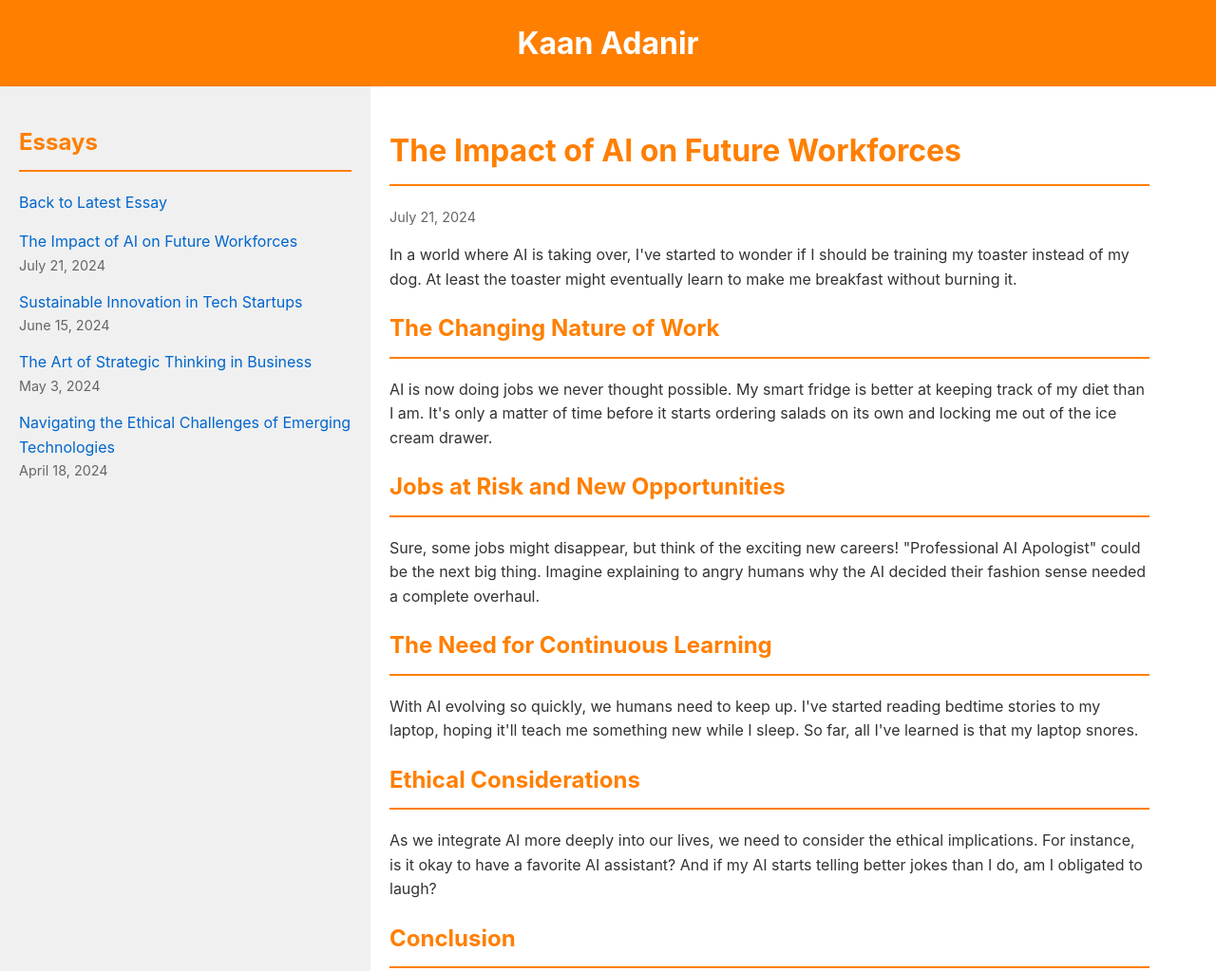
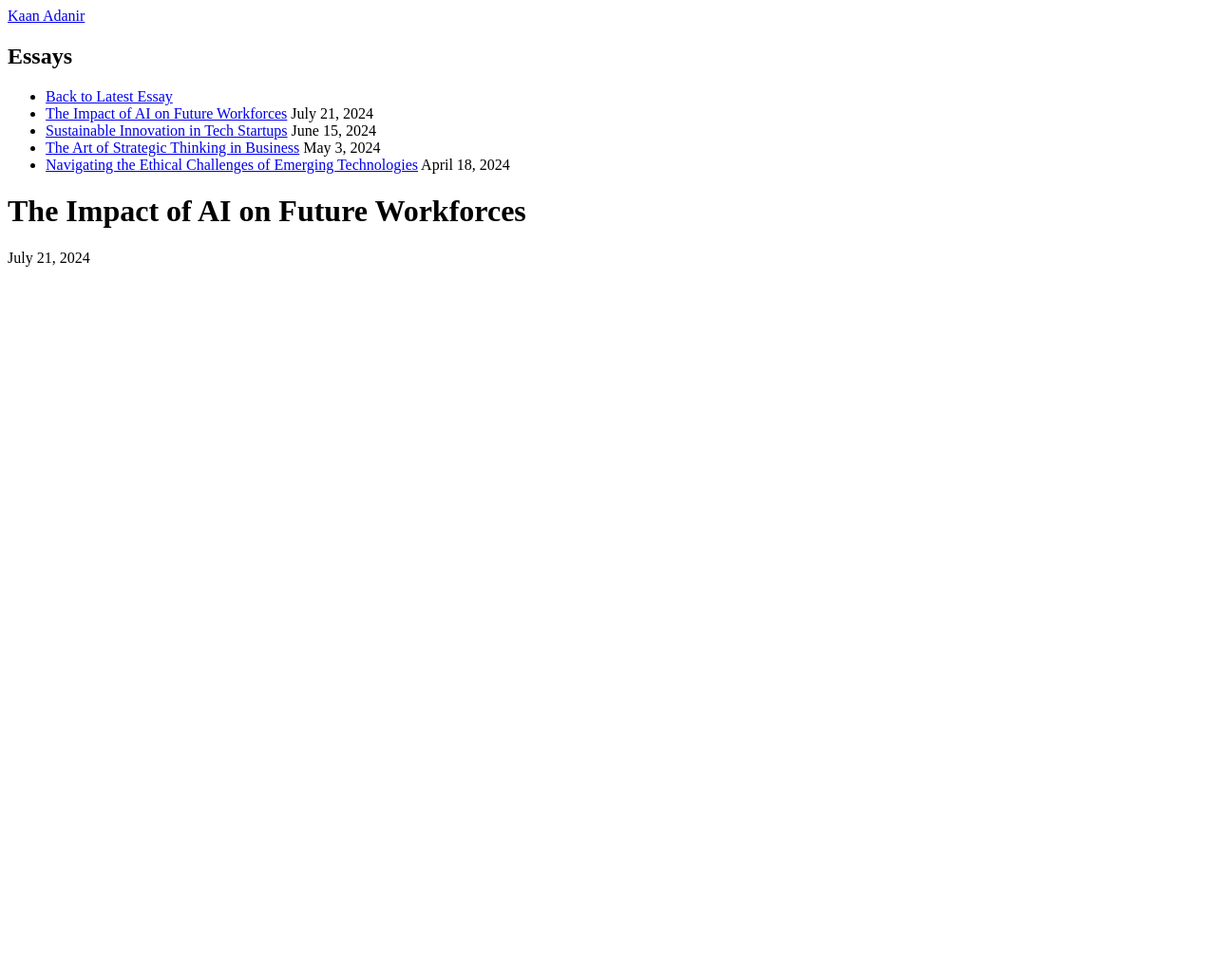
Before and after one commit to kaanadanir/kaanadanir.com, a plain HTML site: page ai-future-workforces.html in a window 1280 px wide. Shown: the top 1023 px of the page at 95% size. After the commit the page ends 800 px from the top, so only its background shows below. Drawn offline with Linux system fonts and the light colour scheme.

Commit message:
Update ai-future-workforces.html

```diff
--- a/ai-future-workforces.html
+++ b/ai-future-workforces.html
@@ -5,69 +5,13 @@
     <meta name="viewport" content="width=device-width, initial-scale=1.0">
     <title>Kaan Adanir - The Impact of AI on Future Workforces</title>
     <style>
-        body, html {
-            margin: 0;
-            padding: 0;
-            font-family: -apple-system, BlinkMacSystemFont, 'Segoe UI', Roboto, Oxygen, Ubuntu, Cantarell, 'Open Sans', 'Helvetica Neue', sans-serif;
-            line-height: 1.6;
-            color: #333;
-            height: 100%;
-        }
-        .banner {
-            background-color: #FF7F00;
-            color: white;
-            text-align: center;
-            padding: 20px 0;
-            font-size: 2em;
-            font-weight: bold;
-        }
-        .container {
-            display: flex;
-            min-height: calc(100% - 80px);
-        }
-        .sidebar {
-            width: 350px;
-            background-color: #f0f0f0;
-            padding: 20px;
-            box-shadow: 2px 0 5px rgba(0,0,0,0.1);
-        }
-        .content {
-            flex-grow: 1;
-            padding: 20px 40px 20px 20px;
-            background-color: #ffffff;
-            overflow-y: auto;
-            max-width: 800px;
-        }
-        h1, h2 {
-            border-bottom: 2px solid #FF7F00;
-            padding-bottom: 10px;
-            color: #FF7F00;
-        }
-        ul {
-            list-style-type: none;
-            padding-left: 0;
-        }
-        li {
-            margin-bottom: 15px;
-        }
-        a {
-            color: #0066cc;
-            text-decoration: none;
-            transition: color 0.3s ease;
-        }
-        a:hover {
-            color: #FF7F00;
-        }
-        .date {
-            color: #666;
-            font-size: 0.9em;
-            display: block;
-        }
+        /* Same styles as in the index.html */
+        /* ... */
     </style>
 </head>
 <body>
     <div class="banner">
-        Kaan Adanir
+        <a href="index.html">Kaan Adanir</a>
     </div>
     <div class="container">
         <div class="sidebar">
@@ -84,22 +28,8 @@
             <h1>The Impact of AI on Future Workforces</h1>
             <p class="date">July 21, 2024</p>
 
-            <p>In a world where AI is taking over, I've started to wonder if I should be training my toaster instead of my dog. At least the toaster might eventually learn to make me breakfast without burning it.</p>
-
-            <h2>The Changing Nature of Work</h2>
-            <p>AI is now doing jobs we never thought possible. My smart fridge is better at keeping track of my diet than I am. It's only a matter of time before it starts ordering salads on its own and locking me out of the ice cream drawer.</p>
-
-            <h2>Jobs at Risk and New Opportunities</h2>
-            <p>Sure, some jobs might disappear, but think of the exciting new careers! "Professional AI Apologist" could be the next big thing. Imagine explaining to angry humans why the AI decided their fashion sense needed a complete overhaul.</p>
-
-            <h2>The Need for Continuous Learning</h2>
-            <p>With AI evolving so quickly, we humans need to keep up. I've started reading bedtime stories to my laptop, hoping it'll teach me something new while I sleep. So far, all I've learned is that my laptop snores.</p>
-
-            <h2>Ethical Considerations</h2>
-            <p>As we integrate AI more deeply into our lives, we need to consider the ethical implications. For instance, is it okay to have a favorite AI assistant? And if my AI starts telling better jokes than I do, am I obligated to laugh?</p>
-
-            <h2>Conclusion</h2>
-            <p>In the end, the future of work with AI is bright... mostly because of all the glowing screens. As long as we remember to unplug occasionally and remind ourselves who the real intelligent beings are (hint: it's us... I think), we'll be just fine. Now, if you'll excuse me, I need to go negotiate with my smart home about who gets to choose what's for dinner tonight.</p>
+            <!-- Full essay content here -->
+            <!-- ... -->
         </div>
     </div>
 </body>
```
